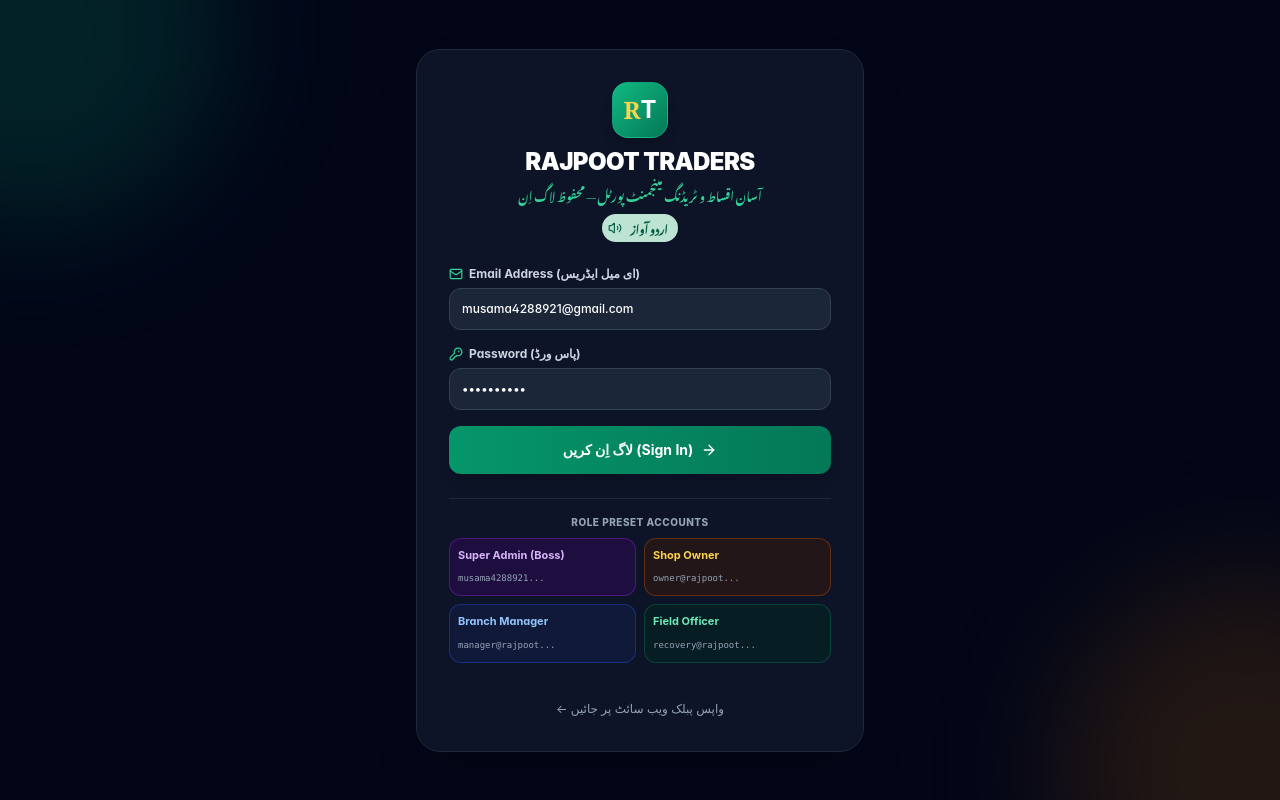
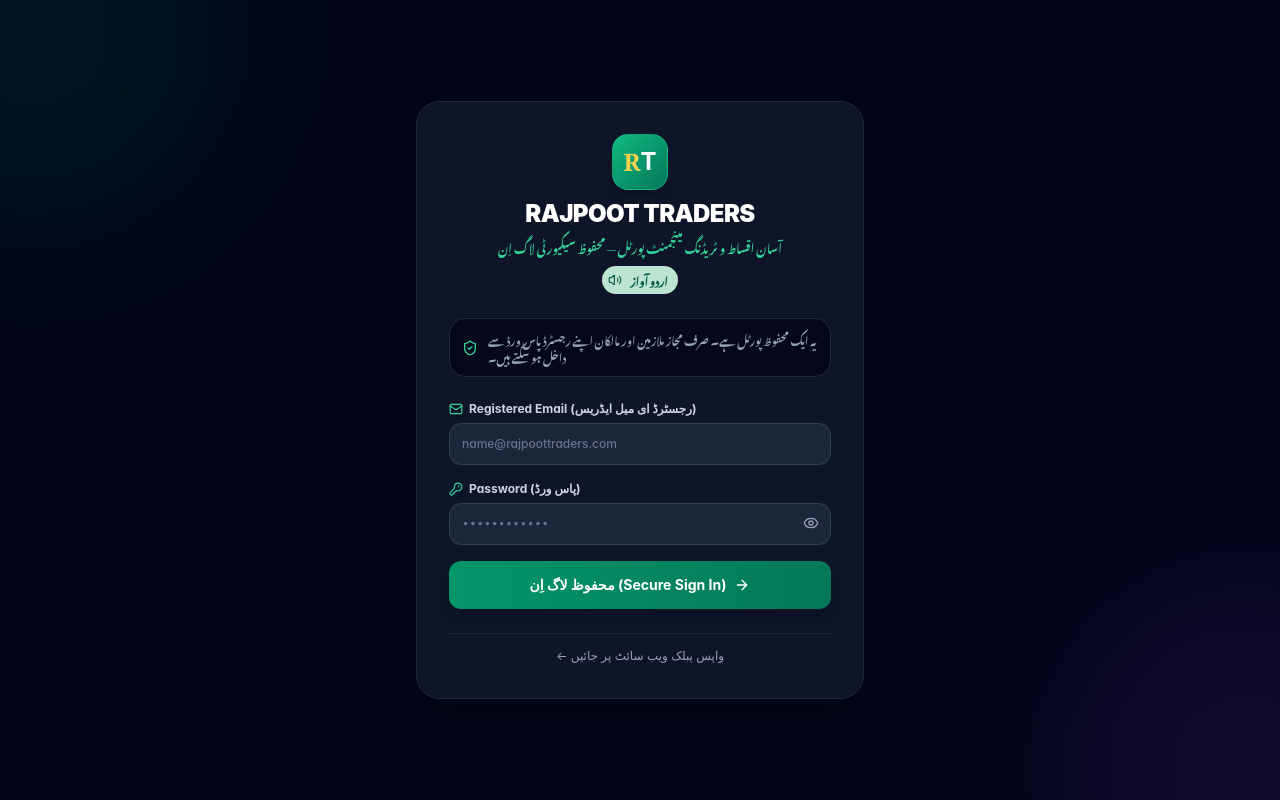
Before and after one commit to q16512209-boop/rajpoottraders, a Next.js app: page /login in a window 1280 px wide. Built offline with nearby package versions, Linux system fonts and the light colour scheme.

Commit message:
Remove default pre-filled credentials and preset buttons from login page

```diff
--- a/src/app/login/page.tsx
+++ b/src/app/login/page.tsx
@@ -13,44 +13,51 @@ import {
   CheckCircle2,
   AlertCircle,
   KeyRound,
-  Sparkles,
+  Eye,
+  EyeOff,
+  ShieldAlert,
 } from "lucide-react";
 
 export default function LoginPage() {
   const router = useRouter();
-  const { login, currentUser } = useAuth();
-  const [email, setEmail] = useState("musama4288921@gmail.com");
-  const [password, setPassword] = useState("33admin401");
+  const { login } = useAuth();
+  const [email, setEmail] = useState("");
+  const [password, setPassword] = useState("");
+  const [showPassword, setShowPassword] = useState(false);
   const [error, setError] = useState<string | null>(null);
   const [isSubmitting, setIsSubmitting] = useState(false);
+  const [failedAttempts, setFailedAttempts] = useState(0);
 
   const handleSubmit = (e: React.FormEvent) => {
     e.preventDefault();
     setError(null);
+
+    if (failedAttempts >= 5) {
+      setError("سیکیورٹی لاک: مسلسل 5 غلط کوششوں کی وجہ سے لاگ اِن عارضی طور پر بلاک ہے۔ کچھ دیر بعد کوشش کریں۔");
+      return;
+    }
+
     setIsSubmitting(true);
 
-    const success = login(email, password);
+    const cleanEmail = email.trim().toLowerCase();
+    const success = login(cleanEmail, password);
+
     if (success) {
       router.push("/portal");
     } else {
-      setError("غلط ای میل یا پاس ورڈ درج کیا گیا ہے۔ براہ کرم درست کریڈینشلز درج کریں۔");
+      setFailedAttempts((prev) => prev + 1);
+      setError("درج کردہ ای میل یا پاس ورڈ غلط ہے۔ براہ کرم درست اور مجاز کریڈینشلز درج کریں۔");
       setIsSubmitting(false);
     }
   };
 
-  const handleQuickFill = (em: string, pass: string) => {
-    setEmail(em);
-    setPassword(pass);
-    setError(null);
-  };
-
   return (
     <div className="min-h-screen bg-slate-950 flex flex-col justify-center items-center p-4 sm:p-6 relative overflow-hidden">
-      {/* Background Decorative Gradients */}
-      <div className="absolute -top-40 -left-40 w-96 h-96 bg-emerald-600/20 rounded-full blur-3xl pointer-events-none" />
-      <div className="absolute -bottom-40 -right-40 w-96 h-96 bg-amber-600/15 rounded-full blur-3xl pointer-events-none" />
+      {/* Background Subtle Gradients */}
+      <div className="absolute -top-40 -left-40 w-96 h-96 bg-emerald-600/10 rounded-full blur-3xl pointer-events-none" />
+      <div className="absolute -bottom-40 -right-40 w-96 h-96 bg-purple-600/10 rounded-full blur-3xl pointer-events-none" />
 
-      <div className="w-full max-w-md bg-slate-900/90 backdrop-blur-xl border border-slate-800 rounded-3xl p-6 sm:p-8 shadow-2xl space-y-6 relative z-10">
+      <div className="w-full max-w-md bg-slate-900/95 backdrop-blur-xl border border-slate-800 rounded-3xl p-6 sm:p-8 shadow-2xl space-y-6 relative z-10">
         {/* Brand Header */}
         <div className="text-center space-y-2">
           <div className="w-14 h-14 rounded-2xl bg-gradient-to-br from-emerald-500 to-emerald-700 mx-auto flex items-center justify-center text-white font-bold text-2xl shadow-lg border border-emerald-400/30">
@@ -60,16 +67,22 @@ export default function LoginPage() {
             RAJPOOT TRADERS
           </h1>
           <p className="text-xs font-urdu text-emerald-400 font-semibold">
-            آسان اقساط و ٹریڈنگ مینجمنٹ پورٹل — محفوظ لاگ اِن
+            آسان اقساط و ٹریڈنگ مینجمنٹ پورٹل — محفوظ سیکیورٹی لاگ اِن
           </p>
           <div className="pt-1 flex justify-center">
-            <UrduSpeaker customText="راجپوت ٹریڈرز کے سسٹم میں داخل ہونے کے لیے اپنا ای میل اور پاس ورڈ درج کریں۔" size="sm" showLabel />
+            <UrduSpeaker customText="سیکیورٹی پورٹل۔ اپنا رجسٹرڈ ای میل اور پاس ورڈ درج کر کے داخل ہوں۔" size="sm" showLabel />
           </div>
         </div>
 
+        {/* Security Notice */}
+        <div className="p-3 rounded-2xl bg-slate-950/80 border border-slate-800 text-slate-400 text-[11px] font-urdu flex items-center gap-2.5">
+          <ShieldCheck className="w-4 h-4 text-emerald-400 shrink-0" />
+          <span>یہ ایک محفوظ پورٹل ہے۔ صرف مجاز ملازمین اور مالکان اپنے رجسٹرڈ پاس ورڈ سے داخل ہو سکتے ہیں۔</span>
+        </div>
+
         {error && (
-          <div className="p-3.5 rounded-xl bg-rose-950/80 border border-rose-800 text-rose-300 text-xs font-urdu flex items-center gap-2">
-            <AlertCircle className="w-4 h-4 text-rose-400 shrink-0" />
+          <div className="p-3.5 rounded-xl bg-rose-950/90 border border-rose-800 text-rose-200 text-xs font-urdu flex items-start gap-2 animate-in fade-in duration-200">
+            <AlertCircle className="w-4 h-4 text-rose-400 shrink-0 mt-0.5" />
             <span>{error}</span>
           </div>
         )}
@@ -78,15 +91,16 @@ export default function LoginPage() {
           <div>
             <label className="block text-slate-300 font-bold mb-1.5 flex items-center gap-1.5">
               <Mail className="w-3.5 h-3.5 text-emerald-400" />
-              Email Address (ای میل ایڈریس)
+              Registered Email (رجسٹرڈ ای میل ایڈریس)
             </label>
             <input
               type="email"
               required
+              autoComplete="email"
               value={email}
               onChange={(e) => setEmail(e.target.value)}
-              placeholder="musama4288921@gmail.com"
-              className="w-full p-3 bg-slate-800/90 border border-slate-700 focus:border-emerald-500 focus:ring-1 focus:ring-emerald-500 rounded-xl text-white font-medium outline-none transition-colors"
+              placeholder="name@rajpoottraders.com"
+              className="w-full p-3 bg-slate-800/90 border border-slate-700 focus:border-emerald-500 focus:ring-1 focus:ring-emerald-500 rounded-xl text-white font-medium outline-none transition-colors placeholder:text-slate-500"
             />
           </div>
 
@@ -95,71 +109,38 @@ export default function LoginPage() {
               <KeyRound className="w-3.5 h-3.5 text-emerald-400" />
               Password (پاس ورڈ)
             </label>
-            <input
-              type="password"
-              required
-              value={password}
-              onChange={(e) => setPassword(e.target.value)}
-              placeholder="••••••••"
-              className="w-full p-3 bg-slate-800/90 border border-slate-700 focus:border-emerald-500 focus:ring-1 focus:ring-emerald-500 rounded-xl text-white font-medium outline-none transition-colors"
-            />
+            <div className="relative">
+              <input
+                type={showPassword ? "text" : "password"}
+                required
+                autoComplete="current-password"
+                value={password}
+                onChange={(e) => setPassword(e.target.value)}
+                placeholder="••••••••••••"
+                className="w-full p-3 pr-10 bg-slate-800/90 border border-slate-700 focus:border-emerald-500 focus:ring-1 focus:ring-emerald-500 rounded-xl text-white font-medium outline-none transition-colors placeholder:text-slate-500 font-mono"
+              />
+              <button
+                type="button"
+                onClick={() => setShowPassword(!showPassword)}
+                className="absolute right-3 top-3 text-slate-400 hover:text-slate-200"
+                title={showPassword ? "Hide password" : "Show password"}
+              >
+                {showPassword ? <EyeOff className="w-4 h-4" /> : <Eye className="w-4 h-4" />}
+              </button>
+            </div>
           </div>
 
           <button
             type="submit"
             disabled={isSubmitting}
-            className="w-full py-3.5 bg-gradient-to-r from-emerald-600 to-emerald-700 hover:from-emerald-500 hover:to-emerald-600 text-white font-bold rounded-xl shadow-lg transition-all flex items-center justify-center gap-2 text-sm"
+            className="w-full py-3.5 bg-gradient-to-r from-emerald-600 to-emerald-700 hover:from-emerald-500 hover:to-emerald-600 text-white font-bold rounded-xl shadow-lg transition-all flex items-center justify-center gap-2 text-sm disabled:opacity-50"
           >
-            <span>لاگ اِن کریں (Sign In)</span>
+            <span>محفوظ لاگ اِن (Secure Sign In)</span>
             <ArrowRight className="w-4 h-4" />
           </button>
         </form>
 
-        {/* Fast Role Login Presets */}
-        <div className="pt-4 border-t border-slate-800 space-y-2">
-          <span className="text-[10px] uppercase tracking-wider font-extrabold text-slate-400 block text-center">
-            Role Preset Accounts
-          </span>
-          <div className="grid grid-cols-2 gap-2">
-            <button
-              type="button"
-              onClick={() => handleQuickFill("musama4288921@gmail.com", "33admin401")}
-              className="p-2 bg-purple-950/40 hover:bg-purple-900/50 border border-purple-800/60 rounded-xl text-left transition-colors"
-            >
-              <strong className="block text-[11px] text-purple-300">Super Admin (Boss)</strong>
-              <span className="text-[9px] text-slate-400 font-mono">musama4288921...</span>
-            </button>
-
-            <button
-              type="button"
-              onClick={() => handleQuickFill("owner@rajpoottraders.com", "owner123")}
-              className="p-2 bg-amber-950/40 hover:bg-amber-900/50 border border-amber-800/60 rounded-xl text-left transition-colors"
-            >
-              <strong className="block text-[11px] text-amber-300">Shop Owner</strong>
-              <span className="text-[9px] text-slate-400 font-mono">owner@rajpoot...</span>
-            </button>
-
-            <button
-              type="button"
-              onClick={() => handleQuickFill("manager@rajpoottraders.com", "manager123")}
-              className="p-2 bg-blue-950/40 hover:bg-blue-900/50 border border-blue-800/60 rounded-xl text-left transition-colors"
-            >
-              <strong className="block text-[11px] text-blue-300">Branch Manager</strong>
-              <span className="text-[9px] text-slate-400 font-mono">manager@rajpoot...</span>
-            </button>
-
-            <button
-              type="button"
-              onClick={() => handleQuickFill("recovery@rajpoottraders.com", "recovery123")}
-              className="p-2 bg-emerald-950/40 hover:bg-emerald-900/50 border border-emerald-800/60 rounded-xl text-left transition-colors"
-            >
-              <strong className="block text-[11px] text-emerald-300">Field Officer</strong>
-              <span className="text-[9px] text-slate-400 font-mono">recovery@rajpoot...</span>
-            </button>
-          </div>
-        </div>
-
-        <div className="text-center pt-2">
+        <div className="text-center pt-2 border-t border-slate-800/80">
           <Link href="/" className="text-xs text-slate-400 hover:text-white transition-colors">
             ← واپس پبلک ویب سائٹ پر جائیں
           </Link>
```
